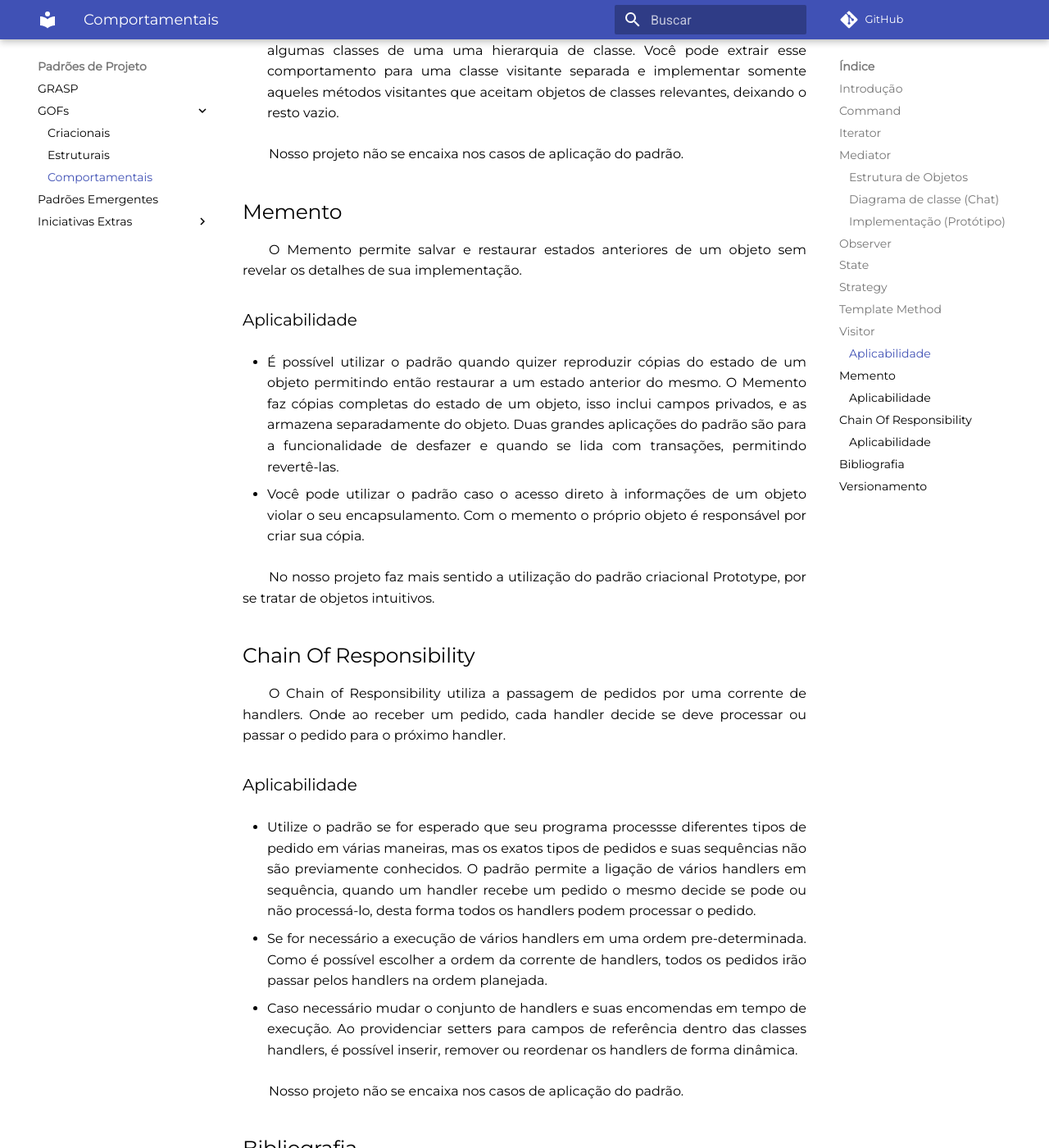
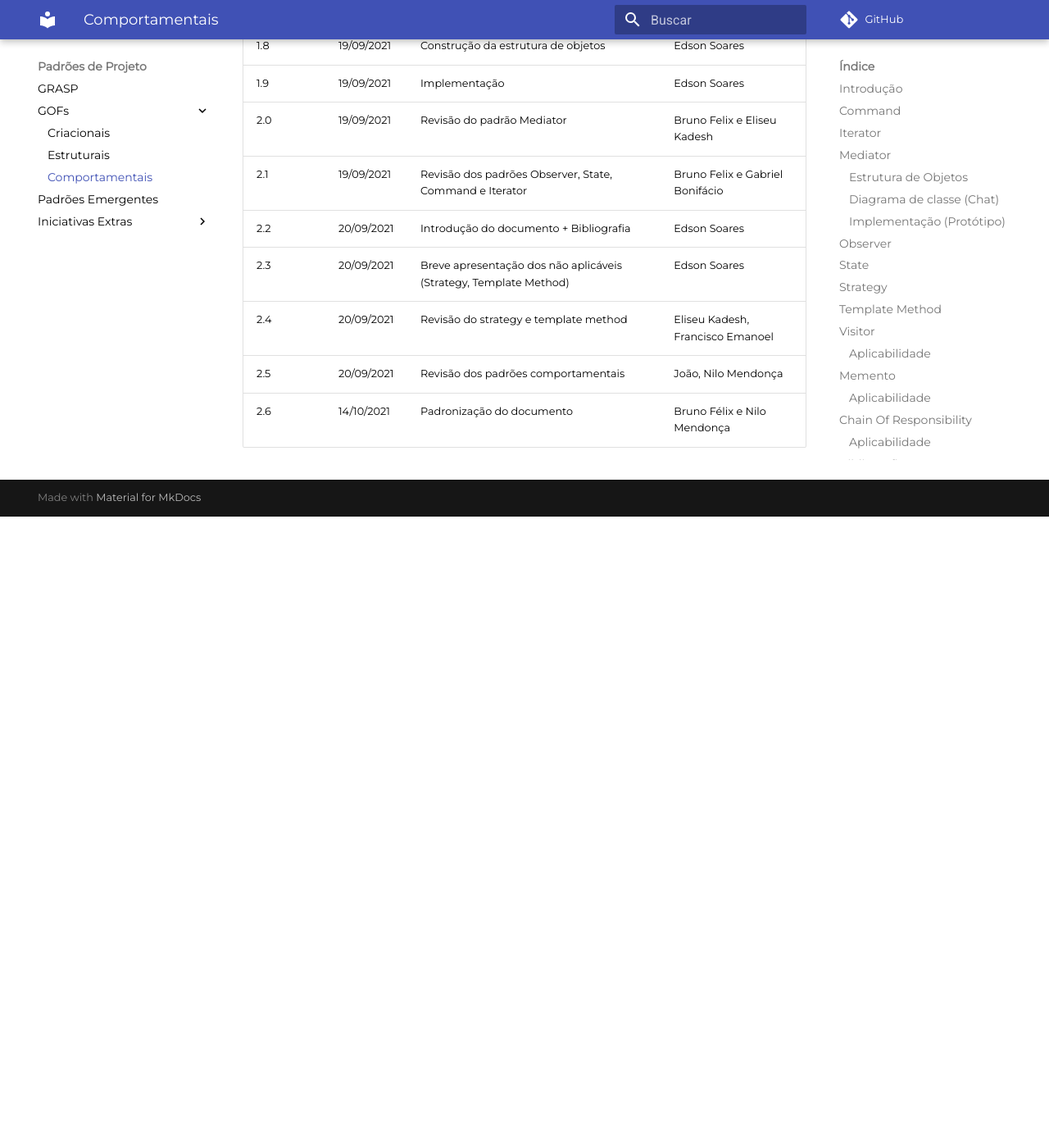
Before and after one commit to UnBArqDsw2021-1/2021.1_G6_Curumim, an MkDocs documentation site: the page built from docs/padroes-de-projeto/gofs-comportamentais.md, in a window 1280 px wide and 1400 px high, scrolled down 10401 px. Shown: the whole window at 82% size. Built offline with MkDocs 1.6.1 and Material for MkDocs 9.7.7, drawn with Linux system fonts in a browser that asks for light colours; comment, search, counter and statistics services are not loaded; after the commit the page ends 11031 px from its top, so only the background shows below that; some of the changed text lies outside the part shown.

Commit message:
doc(#212) Padronização do documento dos GOFs

```diff
--- a/docs/padroes-de-projeto/gofs-comportamentais.md
+++ b/docs/padroes-de-projeto/gofs-comportamentais.md
@@ -73,7 +73,7 @@
 ## Iterator
 &emsp;&emsp;O padrão Iterator, ou Iterador, permite com que se navegue em coleções de elementos. Propõe a criação de classes que implementem métodos especialmente pensados para realizar as iterações dado um conjunto de elementos.
 
-![Observer](../assets/imagens/gofs/gof-iterator.png)
+<center>![Observer](../assets/imagens/gofs/gof-iterator.png)</center>
 <center>[Figura 1: Padrão iterator.](../assets/imagens/gofs/gof-iterator.png)[ Fonte: dofactory.com](https://www.dofactory.com/javascript/design-patterns/iterator#diagram)</center>
 
 &emsp;&emsp;Esse padrão pode ser aplicado nas situações de iteração de qualquer tipo de coleção de elementos mas pode ser considerada uma aplicação exagerada caso o sistema em questão trabalhe apenas com coleções simples e de baixa complexidade.<br>
@@ -91,12 +91,12 @@
 ### Estrutura de Objetos
 &emsp;&emsp;Para exemplificar a aplicação do padrão Mediator na interação dos objetos do chat entre Guardian, Administrador e Professor(a). Apresentamos um diagrama de objetos que se comunicam através de um intermediário.<br>
 &emsp;&emsp;Na estrutura abaixo incluímos um componente do frontend que consiste em um botão para representar o envio de mensagem. Podemos observar a interação desse componente da seguinte maneira: O botão inicia desativado, sempre que um caractere seja digitado no campo de texto, o botão muda seu estado para ativado. Aqui podemos observar que o padrão mediator possibilita diversos objetos interagindo uns com os outros por meio de um mediador.
-![foto](../../assets/imagens/gofs/estrutura_objetos.jpg)
+<center>![foto](../../assets/imagens/gofs/estrutura_objetos.jpg)</center>
 <center>[Figura 2: Estrutura de objetos](../../assets/imagens/gofs/estrutura_objetos.jpg)</center>
 
 ### Diagrama de classe (Chat)
 &emsp;&emsp;
-![foto](../../assets/imagens/gofs/mediator_diagrama_classe.jpg)
+<center>![foto](../../assets/imagens/gofs/mediator_diagrama_classe.jpg)</center>
 <center>[Figura 3: Interação dos objetos](../../assets/imagens/gofs/mediator_diagrama_classe.jpg)</center>
 
 &emsp;&emsp;O diagrama acima demonstra a interação de objetos da seguinte situação: O sistema conta com um chat onde acontece uma troca de mensagens entre os usuários, porém essa comunicação acontece de uma forma relativamente complexa, pois o Guardian pode se comunicar com qualquer um dos outros dois usuários, Administrador ou com o(a) Professor(a). Logo, considera-se necessário criar um mediador para intermediar as mensagens e o chat fluir de uma melhor forma. Nesse caso os objetos conhecem apenas o Mediator.
@@ -141,7 +141,7 @@
 &emsp;&emsp;O padrão de projeto Observer, ou Observador, permite que objetos interessados sejam notificados sobre mudanças de estado ou ocorrência de eventos em outros objetos que estão sendo observado por eles.<br>
 &emsp;&emsp;Esse padrão propõe a implementação de mecanismos de inscrição onde objetos possam estar contidos para receber as mudanças de estados e os eventos ocorridos no objeto observado. Praticamente, trata-se de um conjunto de métodos públicos que permitam com que os objetos observadores se incluam e se retirem do vetor de observadores também contido na classe observada. Além disso, é preciso de um método que notifique cada objeto contido no vetor de observadores.
 
-![Observer](../assets/imagens/gofs/gof-observer.png)
+<center>![Observer](../assets/imagens/gofs/gof-observer.png)</center>
 <center>[Figura 4: Padrão observer](../assets/imagens/gofs/gof-observer.png)</center>
 
 &emsp;&emsp;Esse padrão é muito bem aplicado em situações onde a mudança de estado de objetos pode acarretar a mudança de estado de outros objetos de forma bem específica. Sendo assim, notou-se que esse padrão não se aplicaria muito bem no escopo do nosso projeto pois não foi encontrada nenhuma situação semelhante no que tange o funcionamento do sistema.
@@ -150,14 +150,14 @@
 ## State
 &emsp;&emsp;O padrão State permite com que um objeto altere o seu comportamento de acordo com o seu estado interno. Dessa forma, esse padrão sugere a implementação de classes para representar os diferentes estados do objeto e definir o comportamento de seus métodos e funções.
 
-![State](../assets/imagens/gofs/gof-state.jpg)
+<center>![State](../assets/imagens/gofs/gof-state.jpg)</center>
 <center>[Figura 5: Padrão state.](../assets/imagens/gofs/gof-state.jpg)[ Fonte: dofactory.com](https://www.dofactory.com/javascript/design-patterns/state#diagram)</center>
 
 &emsp;&emsp;Esse padrão é bem aplicado quando existem objetos que possam mudar de status de forma a modificar os seus comportamentos. Sendo assim, a equipe optou por adaptar a modelagem de forma a permitir a utilização desse padrão.<br>
 &emsp;&emsp;Basicamente, esse padrão será utilizado para trabalhar duas classes semelhantes: ActivityController e a EventController. Será implementada a classe ProjectController para identificar o contexto de utilização de forma que ActivityController e a EventController representem o seu estado ou, mais apropriadamente, tipo.<br>
 &emsp;&emsp;Para essa implementação, também será utilizado o auxílio do padrão criacional [Singleton]() na classe ProjectController.
 
-![State](../assets/imagens/gofs/gof-state-diagram.png)
+<center>![State](../assets/imagens/gofs/gof-state-diagram.png)</center>
 <center>[Figura 6: Padrão state.](../assets/imagens/gofs/gof-state-diagram.png)</center>
 
 &emsp;&emsp;A seguir tem-se um exemplo resumido a nível do código do que pode ser feito na implementação desse padrão.
@@ -278,9 +278,9 @@
 
 ### Aplicabilidade
 
-- É possível utilizar o padrão quando quizer reproduzir cópias do estado de um objeto permitindo então restaurar a um estado anterior do mesmo. O Memento faz cópias completas do estado de um objeto, isso inclui campos privados, e as armazena separadamente do objeto. Duas grandes aplicações do padrão são para a funcionalidade de desfazer e quando se lida com transações, permitindo revertê-las.
+- É possível utilizar o padrão quando quiser reproduzir cópias do estado de um objeto permitindo então restaurar a um estado anterior do mesmo. O Memento faz cópias completas do estado de um objeto, isso inclui campos privados, e as armazena separadamente do objeto. Duas grandes aplicações do padrão são para a funcionalidade de desfazer e quando se lida com transações, permitindo revertê-las.
 
-- Você pode utilizar o padrão caso o acesso direto à informações de um objeto violar o seu encapsulamento. Com o memento o próprio objeto é responsável por criar sua cópia.
+- Você pode utilizar o padrão caso o acesso direto à informações de um objeto viola o seu encapsulamento. Com o memento o próprio objeto é responsável por criar sua cópia.
 
 &emsp;&emsp;No nosso projeto faz mais sentido a utilização do padrão criacional Prototype, por se tratar de objetos intuitivos.
 
@@ -290,9 +290,9 @@
 
 ### Aplicabilidade
 
-- Utilize o padrão se for esperado que seu programa processse diferentes tipos de pedido em várias maneiras, mas os exatos tipos de pedidos e suas sequências não são previamente conhecidos. O padrão permite a ligação de vários handlers em sequência, quando um handler recebe um pedido o mesmo decide se pode ou não processá-lo, desta forma todos os handlers podem processar o pedido.
+- Utilize o padrão se for esperado que seu programa processe diferentes tipos de pedido em várias maneiras, mas os exatos tipos de pedidos e suas sequências não são previamente conhecidos. O padrão permite a ligação de vários handlers em sequência, quando um handler recebe um pedido o mesmo decide se pode ou não processá-lo, desta forma todos os handlers podem processar o pedido.
 
-- Se for necessário a execução de vários handlers em uma ordem pre-determinada. Como é possível escolher a ordem da corrente de handlers, todos os pedidos irão passar pelos handlers na ordem planejada.
+- Se for necessário a execução de vários handlers em uma ordem pré-determinada. Como é possível escolher a ordem da corrente de handlers, todos os pedidos irão passar pelos handlers na ordem planejada.
 
 - Caso necessário mudar o conjunto de handlers e suas encomendas em tempo de execução. Ao providenciar setters para campos de referência dentro das classes handlers, é possível inserir, remover ou reordenar os handlers de forma dinâmica.
 
@@ -322,7 +322,7 @@
 |1.5|18/09/2021| Adição dos padrões Command, Iterator, Observer e State | Daniel Porto e Enzo Gabriel |
 |1.6|19/09/2021| Adição dos padrões Memento e Chain of Responsibility | Mateus O. Patrício |
 |1.7|19/09/2021| Revisão por pares | Daniel Porto e Edson Araujo |
-|1.8|19/09/2021| Construção da estutura de objetos | Edson Soares |
+|1.8|19/09/2021| Construção da estrutura de objetos | Edson Soares |
 |1.9|19/09/2021| Implementação | Edson Soares |
 |2.0|19/09/2021| Revisão do padrão Mediator | Bruno Felix e Eliseu Kadesh |
 |2.1|19/09/2021| Revisão dos padrões Observer, State, Command e Iterator | Bruno Felix e Gabriel Bonifácio |
@@ -330,3 +330,4 @@
 |2.3|20/09/2021| Breve apresentação dos não aplicáveis (Strategy, Template Method) | Edson Soares |
 |2.4|20/09/2021| Revisão do strategy e template method | Eliseu Kadesh, Francisco Emanoel |
 |2.5|20/09/2021| Revisão dos padrões comportamentais | João, Nilo Mendonça |
+|2.6|14/10/2021| Padronização do documento | Bruno Félix e Nilo Mendonça |
```
Also changed, not shown: other parts of docs/padroes-de-projeto/gofs-comportamentais.md (+2 -2 lines), docs/padroes-de-projeto/gofs-criacionais.md (+2 -2 lines), docs/padroes-de-projeto/gofs-estruturais.md (+8 -7 lines).
